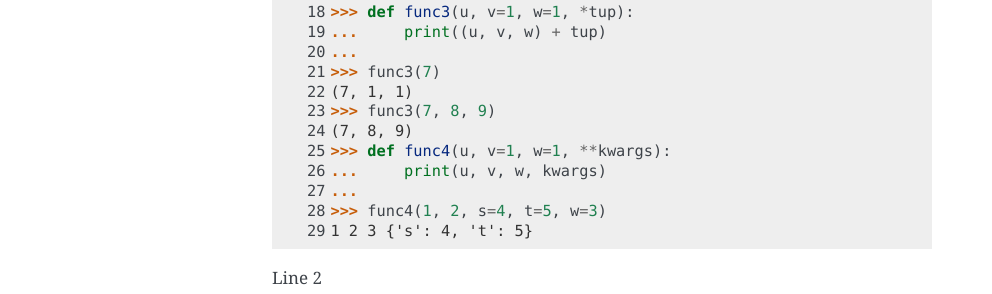
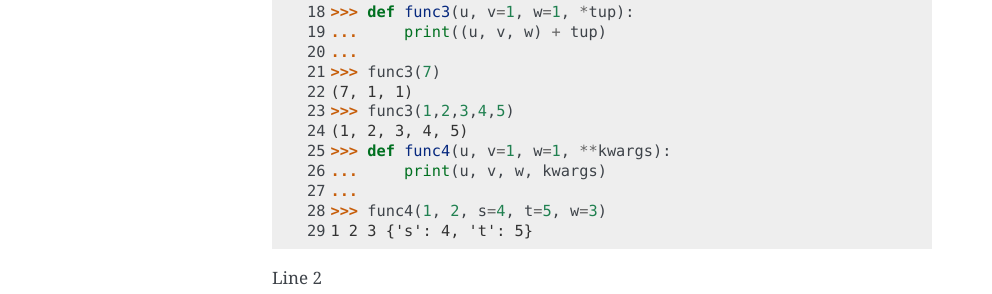
Before and after one commit to veit/python-basics-tutorial, a Sphinx documentation site: the page built from docs/control-flows/functions.rst, in a window 1280 px wide. Shown: the part 486-780 px from the top of the page, without its empty margins (148-1140 px from the left). Built offline with Sphinx 7.4.7, drawn with Linux system fonts in a browser that asks for light colours; pages that are not in the unit, such as notebooks, are missing from menus.

Commit message:
:memo: Update *args example

```diff
--- a/docs/control-flows/functions.rst
+++ b/docs/control-flows/functions.rst
@@ -28,8 +28,8 @@ Python offers flexible mechanisms for passing arguments to functions:
     ...
     >>> func3(7)
     (7, 1, 1)
-    >>> func3(7, 8, 9)
-    (7, 8, 9)
+    >>> func3(1,2,3,4,5)
+    (1, 2, 3, 4, 5)
     >>> def func4(u, v=1, w=1, **kwargs):
     ...     print(u, v, w, kwargs)
     ...
```
